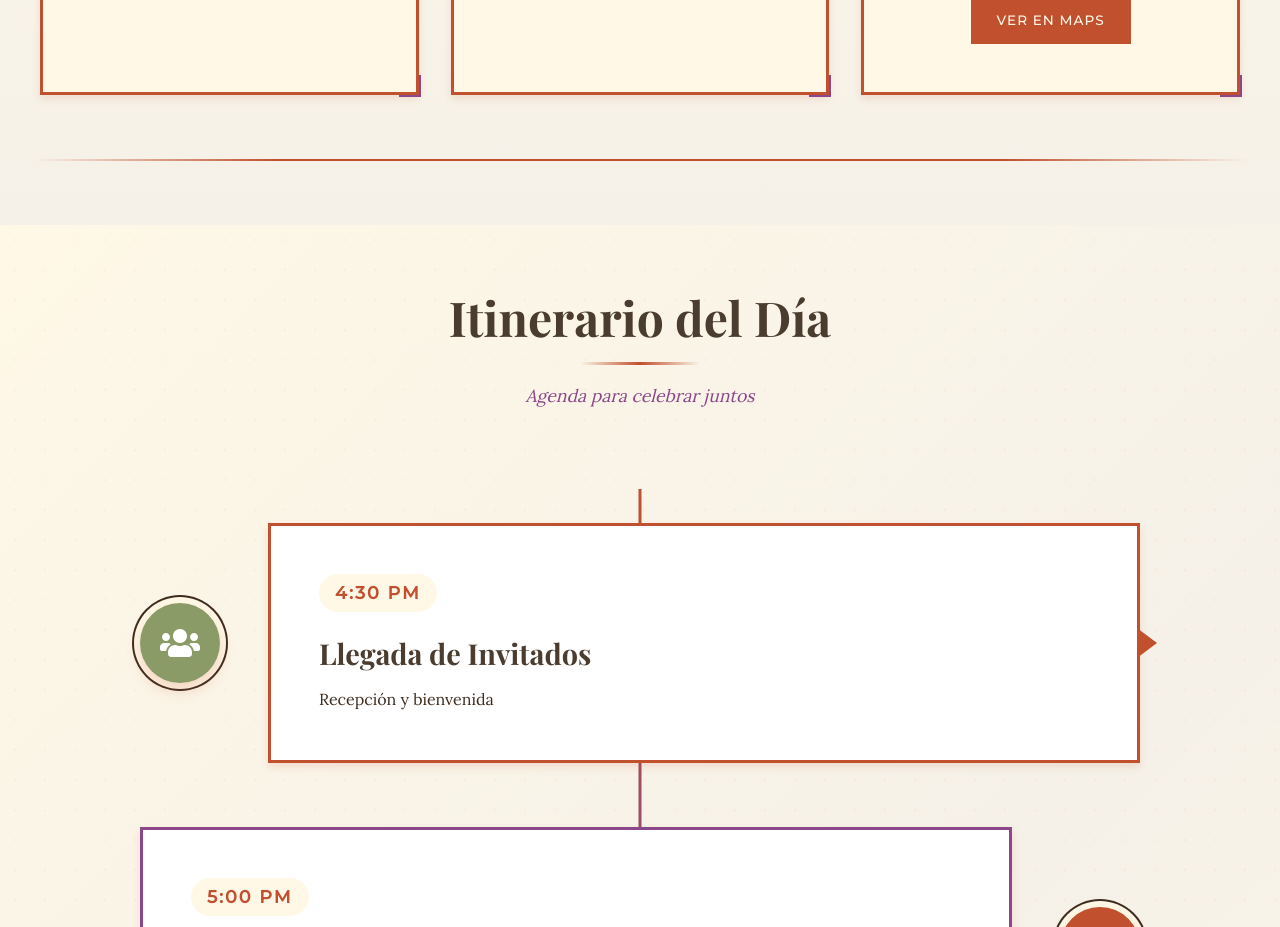
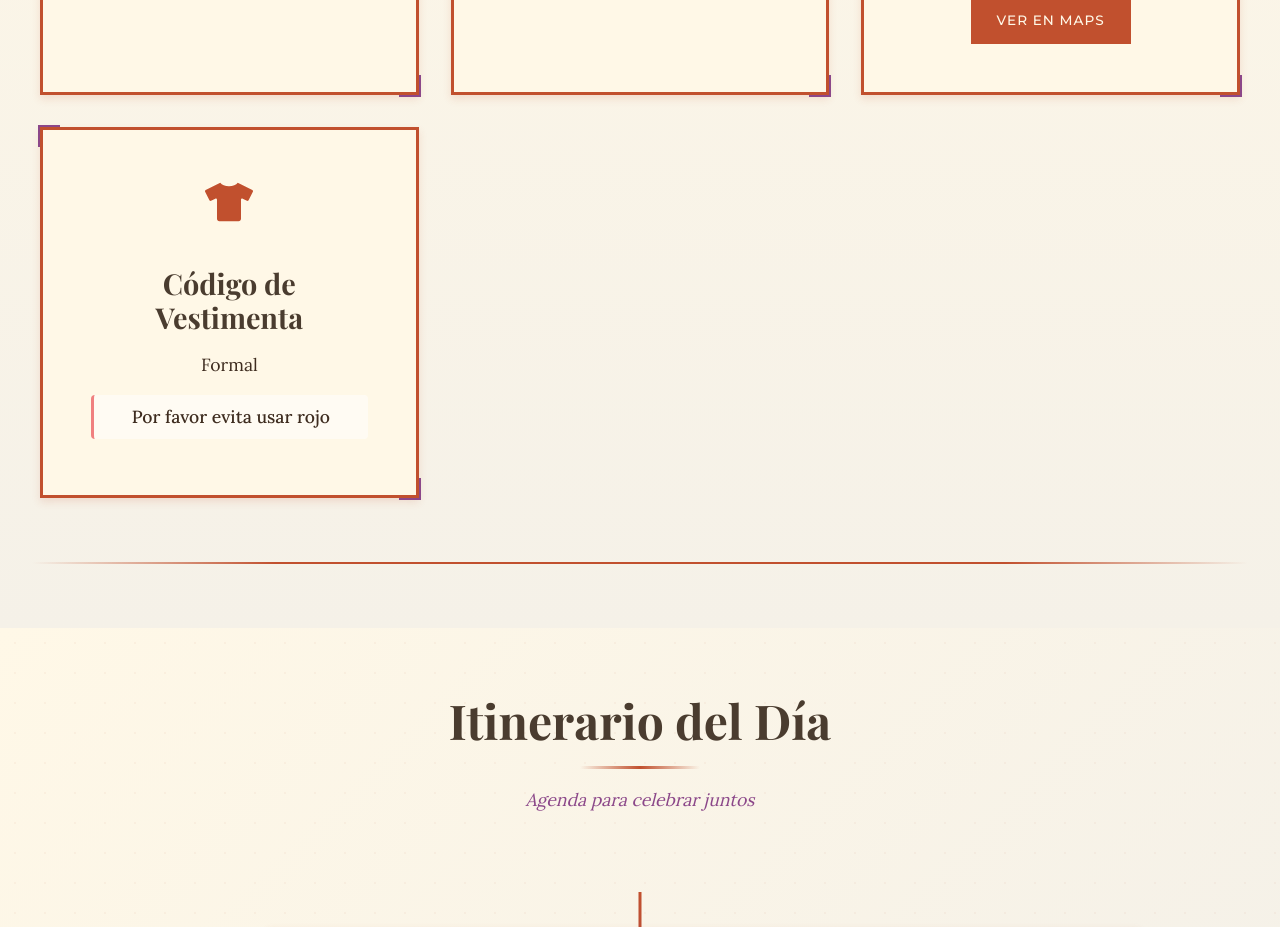
Before and after one commit to AlanLozz/michelleyjoshua, a React (Vite) app in the folder wedding-invitation/: page / in a window 1280 px wide. Shown: the part 1940-2867 px from the top of the page. Built offline with nearby package versions, Linux system fonts and the light colour scheme; no server answers.

Commit message:
feat: add dress code section to EventInfo component with styling

```diff
--- a/wedding-invitation/src/components/EventInfo.jsx
+++ b/wedding-invitation/src/components/EventInfo.jsx
@@ -1,5 +1,5 @@
 import { motion } from 'framer-motion';
-import { FaMapMarkerAlt, FaClock, FaCalendarAlt } from 'react-icons/fa';
+import { FaMapMarkerAlt, FaClock, FaCalendarAlt, FaTshirt } from 'react-icons/fa';
 import '../styles/EventInfo.css';
 
 const EventInfo = () => {
@@ -79,6 +79,21 @@ const EventInfo = () => {
             Ver en Maps
           </a>
         </motion.div>
+
+        <motion.div
+          className="event-card"
+          custom={3}
+          variants={cardVariants}
+          initial="hidden"
+          whileInView="visible"
+          viewport={{ once: true }}
+          whileHover={{ scale: 1.05 }}
+        >
+          <FaTshirt className="event-icon" />
+          <h3>Código de Vestimenta</h3>
+          <p>Formal</p>
+          <p className="event-note">Por favor evita usar rojo</p>
+        </motion.div>
       </div>
     </section>
   );
--- a/wedding-invitation/src/styles/EventInfo.css
+++ b/wedding-invitation/src/styles/EventInfo.css
@@ -105,6 +105,17 @@
   margin-top: var(--spacing-xs);
 }
 
+.event-note {
+  font-size: 0.95rem;
+  color: var(--color-dark);
+  font-weight: 500;
+  margin-top: var(--spacing-sm);
+  padding: var(--spacing-xs) var(--spacing-sm);
+  background-color: rgba(255, 255, 255, 0.5);
+  border-left: 3px solid var(--color-accent);
+  border-radius: 4px;
+}
+
 .event-map-link {
   display: inline-block;
   margin-top: var(--spacing-md);
```
